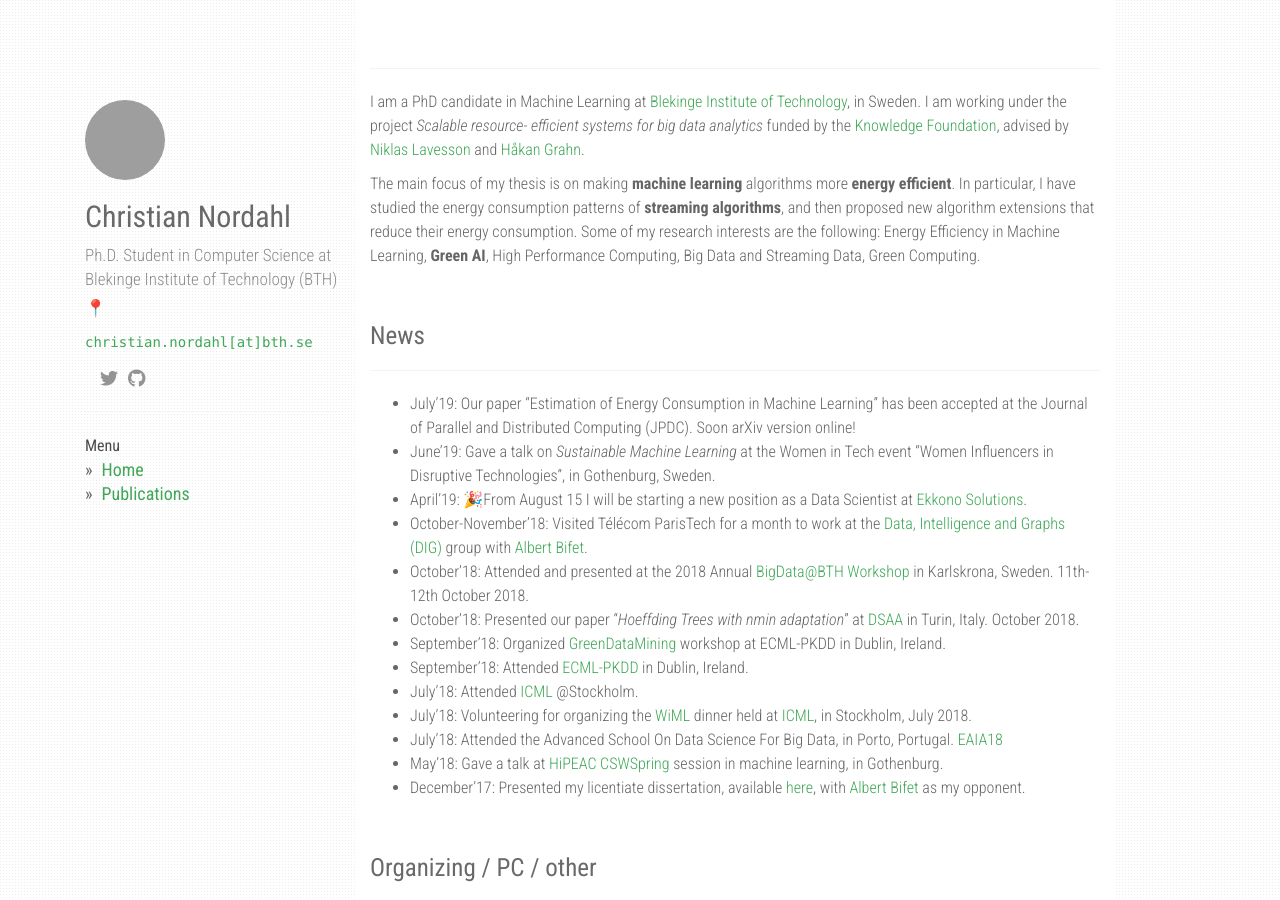
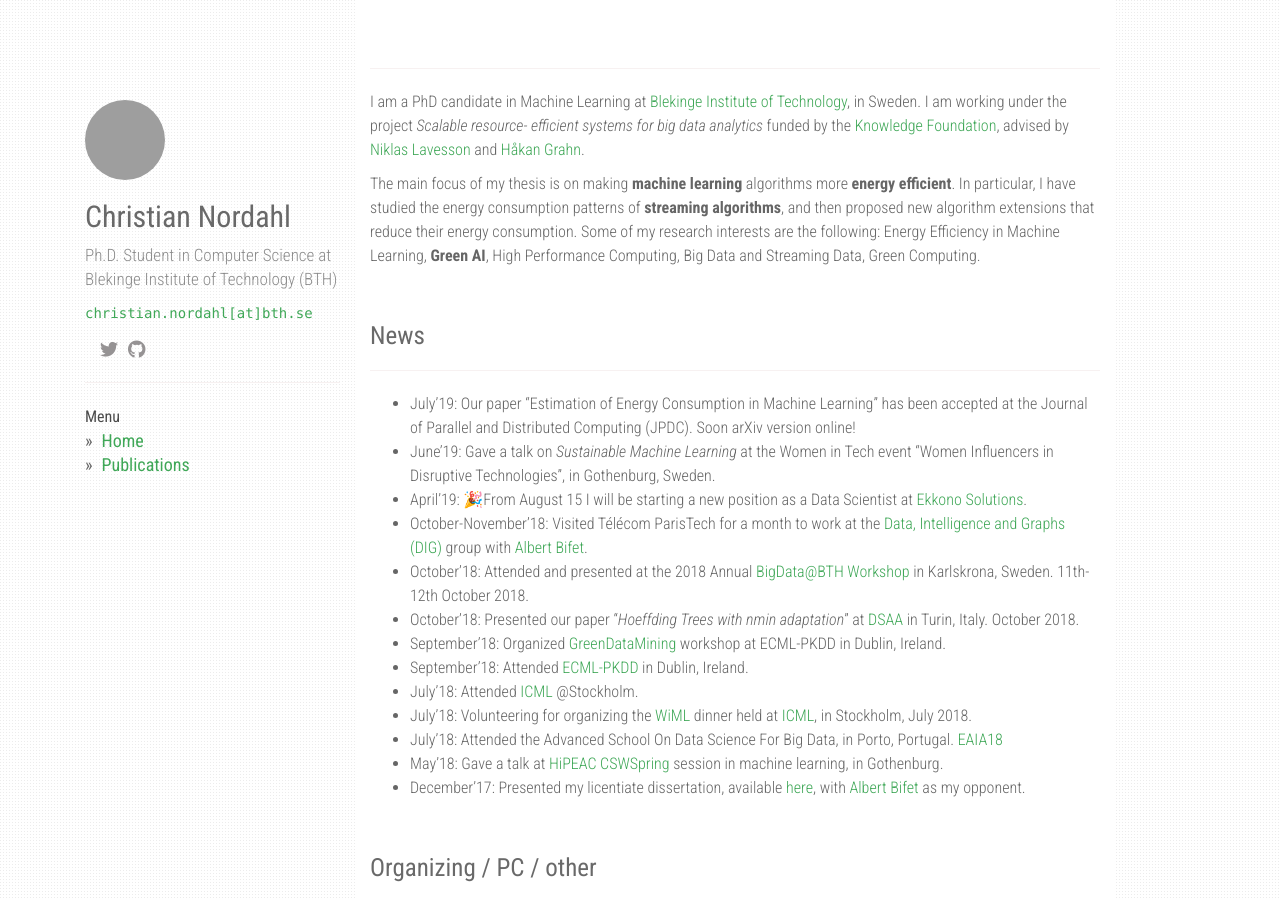
Before and after one commit to christiannordahl/christiannordahl.github.io, a Jekyll site: the page built from index.md, in a window 1280 px wide and 900 px high. Built offline with Jekyll 4.4.1, drawn with Linux system fonts in a browser that asks for light colours; nearby versions of some CDN libraries; emoji names are drawn with the system emoji font; a style sheet for code colours, icons or effects is not loaded; grey boxes are pictures that could not be loaded.

Commit message:
REmoved loation

```diff
--- a/_layouts/default.html
+++ b/_layouts/default.html
@@ -125,13 +125,6 @@ layout: compress
             <div class="profile-about">
               {{ site.about }}
             </div>
-            <div class="profile-about-location">
-
-              <!-- :round_pushpin: {{ site.location.name}} -->
-              :round_pushpin: {{ site.location.name }}
-              <a class="location" href="{{ site.location.link }}"> {{  site.location.link_name }}</a>
-
-            </div>
             <div class="profile-about-contact">
 
               {{ site.contact}}
```
